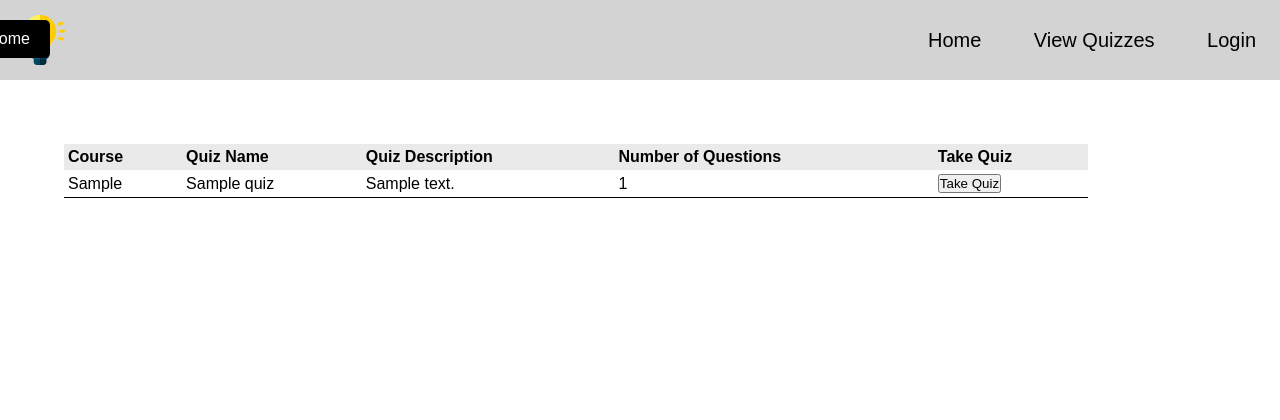
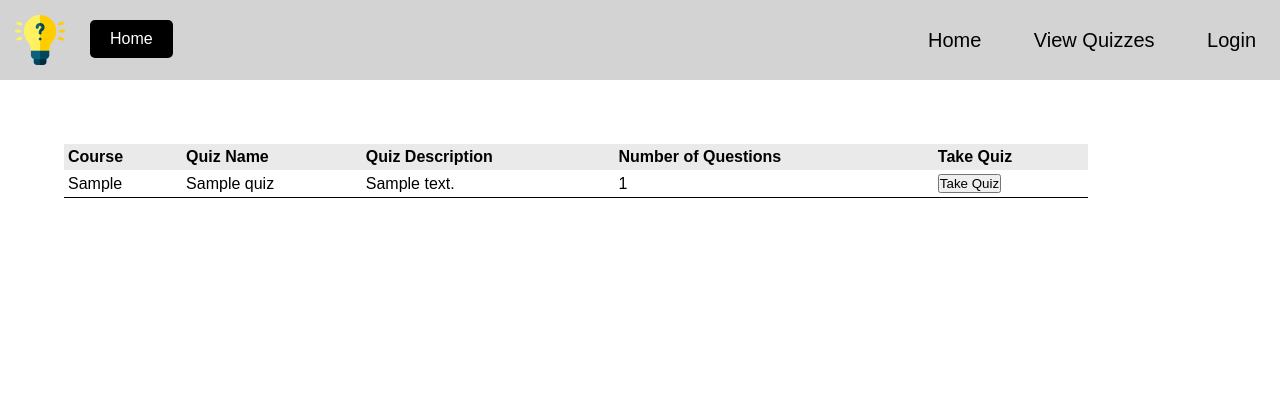
Before and after one commit to borvath/Flask_QuizWebsite, a Flask app: page /quizzes in a window 1280 px wide. Shown: the top 420 px of the page. Run offline with Flask 3, Linux system fonts and the light colour scheme; tables that the repository leaves empty hold one stand-in row (values such as "Sample post").

Commit message:
home button

```diff
--- a/static/styles/table.css
+++ b/static/styles/table.css
@@ -24,7 +24,7 @@ tbody tr:nth-child(odd){
 .home-button {
     position: absolute;
     top: 20px;
-    right: 1230px;
+    left: 90px;
     background-color: black;
     color: white;
     padding: 10px 20px;
```
